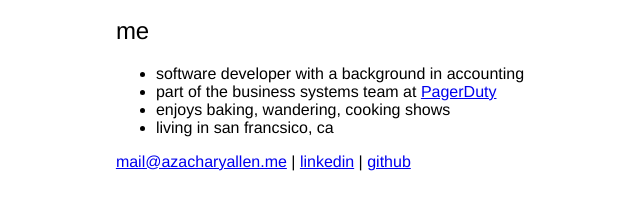
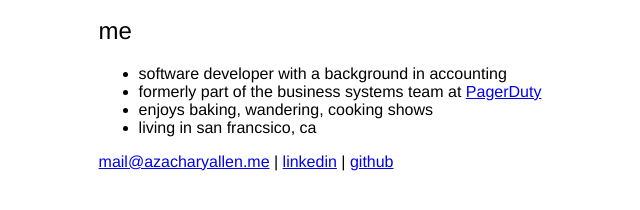
Before and after one commit to azacharyallen/azacharyallen.github.io, a plain HTML site: page index.html in a window 1280 px wide. Shown: the part 118-328 px from the top of the page, without its empty margins (320-960 px from the left). Drawn offline with Linux system fonts and the light colour scheme.

Commit message:
formerly pagerduty

```diff
--- a/index.html
+++ b/index.html
@@ -42,7 +42,7 @@
             <h2> me </h2>
             <ul>
                 <li> software developer with a background in accounting </li>
-                <li> part of the business systems team at <a href='https://www.pagerduty.com'>PagerDuty</a></li>
+                <li> formerly part of the business systems team at <a href='https://www.pagerduty.com'>PagerDuty</a></li>
                 <li> enjoys baking, wandering, cooking shows
                 <li> living in san francsico, ca </li>
             </ul>
```
